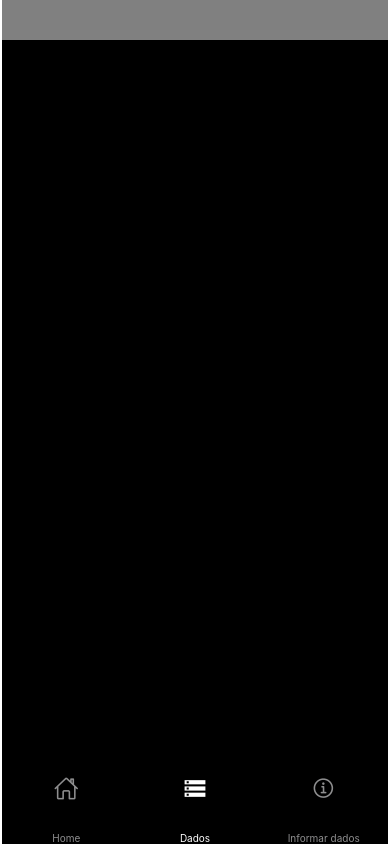
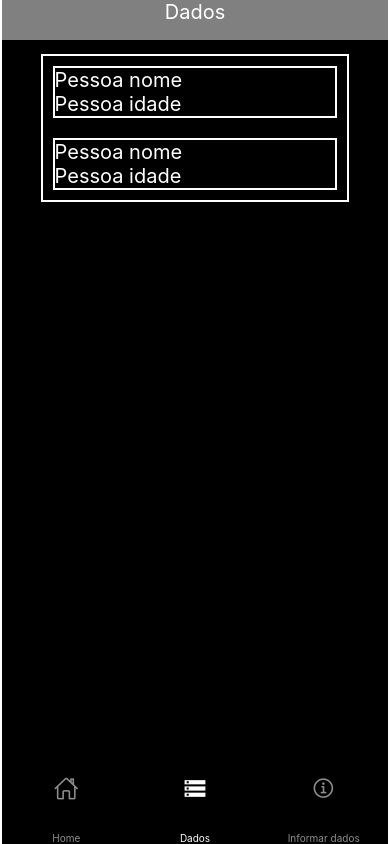
Before and after one commit to Pablohdantas/reactNative_testes, a React Native app: screen /Dados in a window 390 px wide. Built offline with nearby package versions, Linux system fonts and the light colour scheme.

Commit message:
refactor: Alguns estilos adicionados e cardUser criado (estilo)

```diff
--- a/App.tsx
+++ b/App.tsx
@@ -5,12 +5,16 @@ import { NavigationContainer } from "@react-navigation/native";
 import { createBottomTabNavigator } from "@react-navigation/bottom-tabs";
 import { Ionicons } from "@expo/vector-icons";
 import { MaterialIcons } from '@expo/vector-icons';
+import { StatusBar } from "react-native";
 
 
 const BottomTab = createBottomTabNavigator();
 
 export default function App() {
   return (
+    <>
+    <StatusBar hidden/>
+
     <NavigationContainer>
       <BottomTab.Navigator
 
@@ -58,5 +62,6 @@ export default function App() {
         }}/>
       </BottomTab.Navigator>
     </NavigationContainer>
+    </>
   );
 }
--- a/components/CardUser.tsx
+++ b/components/CardUser.tsx
@@ -0,0 +1,27 @@
+import { StyleSheet, Text, View,TouchableOpacity, ScrollView, SafeAreaView} from 'react-native';
+
+export default function CardUser(){
+    return(
+        <View style = {styles.container}>
+            <View>
+                <Text style = {styles.textStyles}>Pessoa nome</Text>
+                <Text style = {styles.textStyles}>Pessoa idade</Text>
+            </View>
+        </View>
+
+    );
+}
+const styles = StyleSheet.create({
+    container: {
+        flex:1,
+        backgroundColor:"#000000",
+        borderWidth:2,
+        borderColor:"#ffffff",
+        margin:10,
+      },
+      textStyles:{
+        color:"#ffffff",
+        fontSize:20,
+      }
+
+});
--- a/src/Screens/Dados.tsx
+++ b/src/Screens/Dados.tsx
@@ -1,14 +1,17 @@
 import { StyleSheet, Text, View,TextInput,TouchableOpacity, ScrollView, SafeAreaView} from 'react-native';
 import Header from '../../components/Header';
+import CardUser from '../../components/CardUser';
 
 
 export default function Dados() {
   return (
     <SafeAreaView style={styles.container}>
       <Header/>
-      <ScrollView>
-        <View >
-
+      <View style={styles.containerHeader}><Text style = {{color:"#ffffff",fontSize:20,}}>Dados</Text></View>
+      <ScrollView style={{width:"80%", maxWidth:500,}}>
+        <View style = {{borderWidth:2, borderColor:"white"}}>
+          <CardUser/>
+          <CardUser/>
         </View>
       </ScrollView>
     </SafeAreaView>
@@ -26,5 +29,9 @@ const styles = StyleSheet.create({
     justifyContent:"center",
     alignItems:"center",
   },
-
+  containerHeader:{
+    width:"100%",
+    marginBottom:30,
+    alignItems:"center",
+  }
 });
--- a/src/Screens/InformarDados.tsx
+++ b/src/Screens/InformarDados.tsx
@@ -2,6 +2,8 @@ import { StyleSheet, Text, View,TextInput,TouchableOpacity, SafeAreaView} from '
 import { useState, useEffect } from 'react';
 import { useNavigation } from '@react-navigation/native';
 import Header from '../../components/Header';
+import AsyncStorage from '@react-native-async-storage/async-storage';
+
 
 
 export default function InformarDados() {
```
